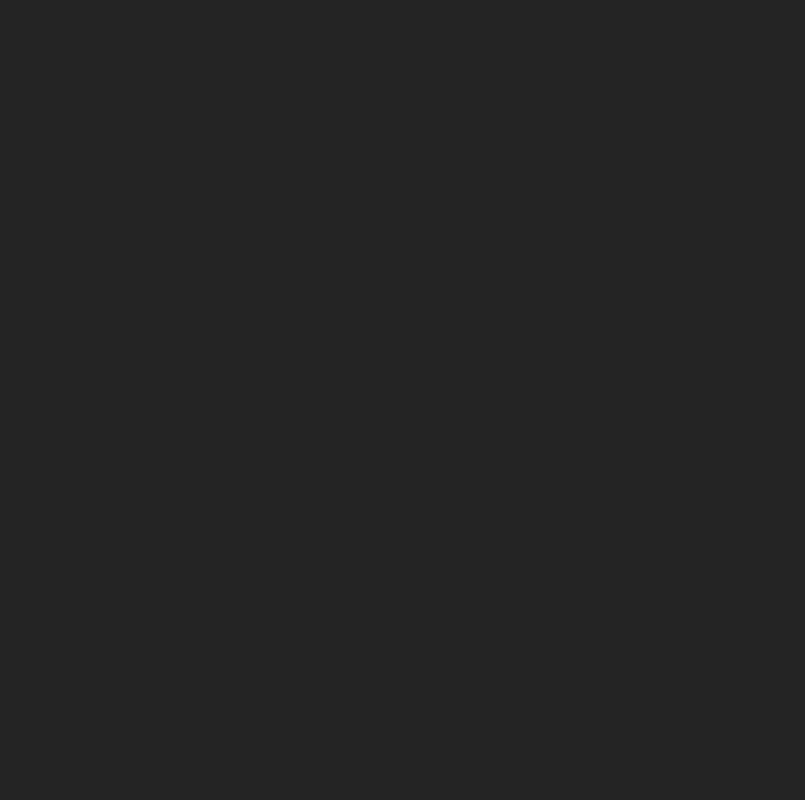
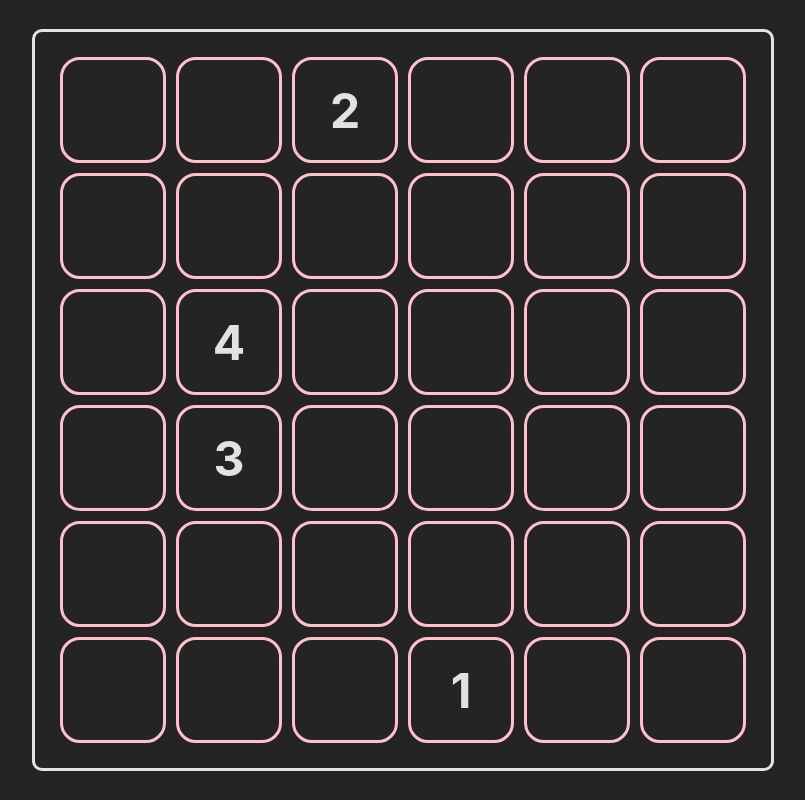
Before and after one commit to hkhaung/webdev-projects, a React (Vite) app in the folder simple-memory-game/simple-memory-game/: page / in a window 1280 px wide. Shown: the whole page, without its empty margins (237-1042 px from the left). Built offline with nearby package versions, Linux system fonts and the light colour scheme.

Commit message:
fix: card flipping works when game starts now
had to remove board and card flipping before game starts (add this back later if possible)

```diff
--- a/simple-memory-game/simple-memory-game/src/components/Board/Board.jsx
+++ b/simple-memory-game/simple-memory-game/src/components/Board/Board.jsx
@@ -1,7 +1,7 @@
 import { useEffect, useState, useMemo } from 'react';
 import './Board.css';
 
-function Card( { textNumber='', isVisible } ) {
+function Card( { textNumber='', isVisible=false } ) {
   const [isFlipped, setIsFlipped] = useState(false);
 
   function handleFlip() {
@@ -18,10 +18,15 @@ function Card( { textNumber='', isVisible } ) {
 
   return (
     <div
-      className={`card ${isFlipped ? 'visible' : ''}`}
+      className={`card`}
       onClick={handleFlip}
     >
-      {textNumber}
+      {!isVisible && (<div>{textNumber}</div>)}
+      {isVisible && (
+        <div className={`${isFlipped ? 'hidden' : 'visible'}`}>
+          {textNumber}
+        </div>
+      )}
     </div>
   );
 }
@@ -77,12 +82,13 @@ function Board({ started, setStarted, maxNumber=4, totalCells=36 }) {
 
   return (
     <>
-      {/* <div className='board'>
+      <div className='board'>
         <div className={`grid-container ${isHoverActive ? 'hover-enabled' : ''}`}>
           {gridArray.map((value, index) => (
-              <div key={index} className={`grid-item ${numberIndices[visibleCard] === index ? 'visible' : 'hidden'}`}>
+              <div key={index} className={`grid-item`}>
                   <Card
                     textNumber={value ? value.toString() : ''}
+                    isVisible={started}
                   />
               </div>
           ))}
@@ -90,7 +96,7 @@ function Board({ started, setStarted, maxNumber=4, totalCells=36 }) {
             <button className="start-btn" onClick={handleStart}>Start</button>
           )}
         </div>
-      </div> */}
+      </div>
     </>
   );
 }
```
